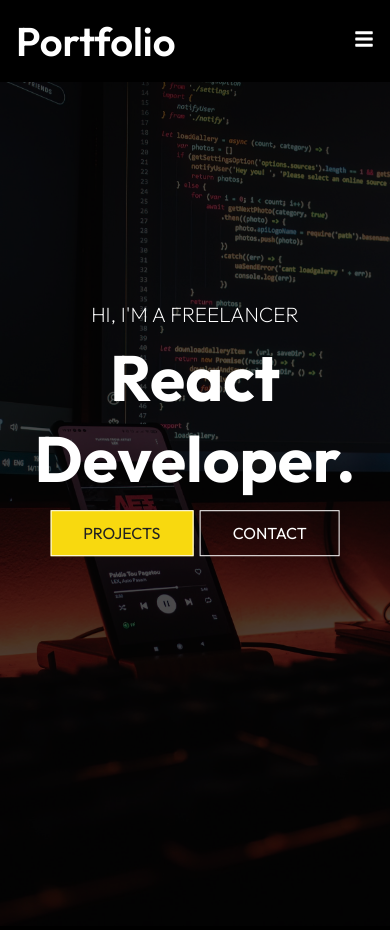
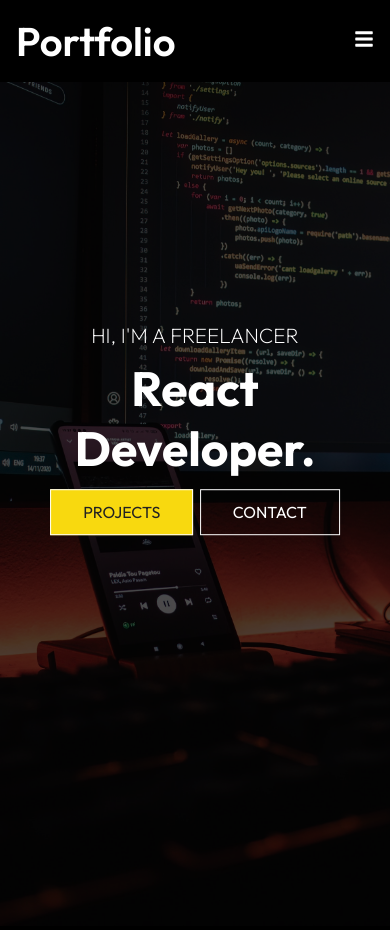
Before and after one commit to fmfahath/portfolio-2, a React (Create React App) app: page / in a window 390 px wide. Built offline with nearby package versions, Linux system fonts and the light colour scheme.

Commit message:
HeroImg - 4 (media query added)

```diff
--- a/src/components/heroImg.css
+++ b/src/components/heroImg.css
@@ -49,3 +49,9 @@
 .hero-content .btn{
     margin: 1rem 0.2rem;
 }
+
+@media screen and  (max-width: 900px) {
+    .hero-content h1{
+        font-size: 3rem;
+    }
+}
```
